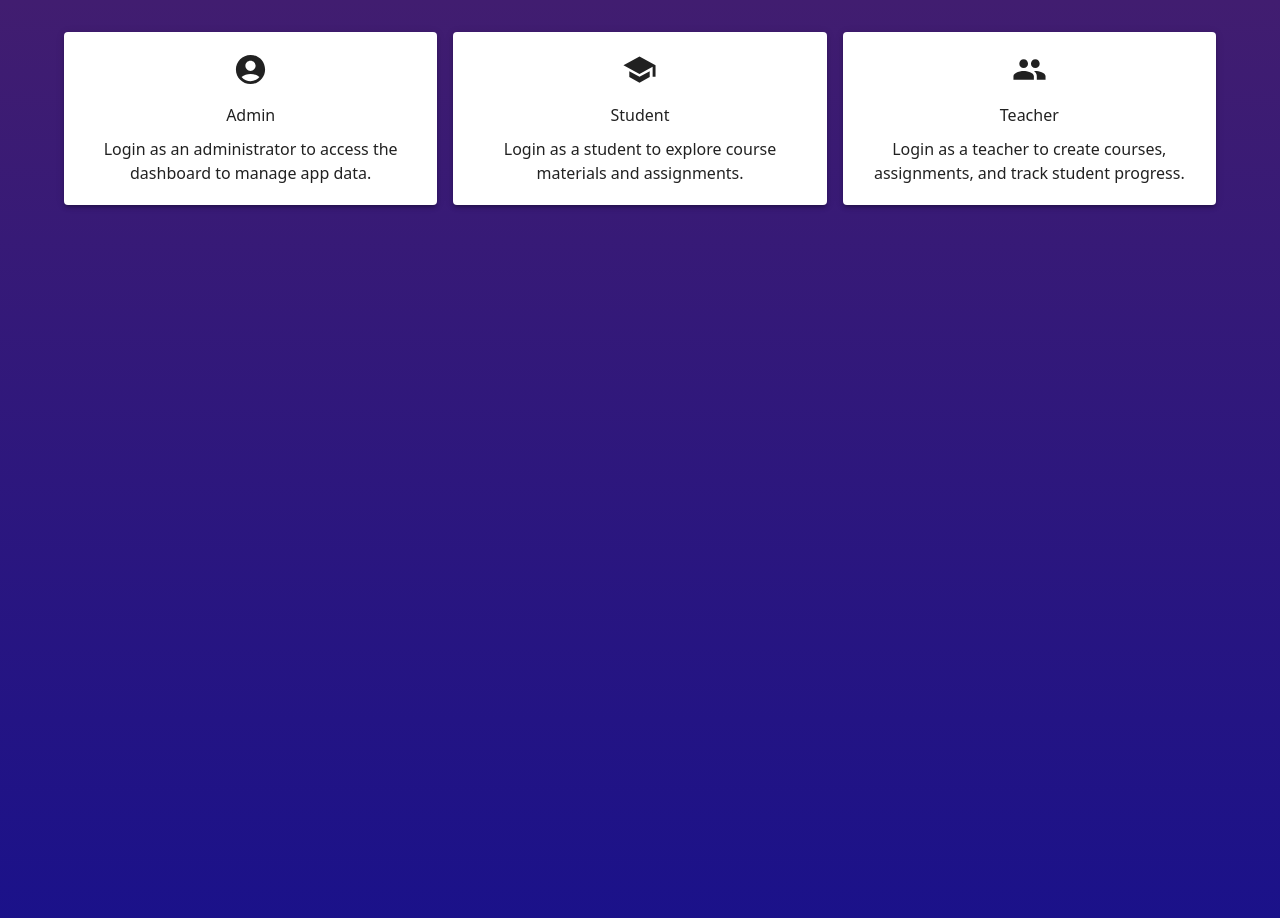
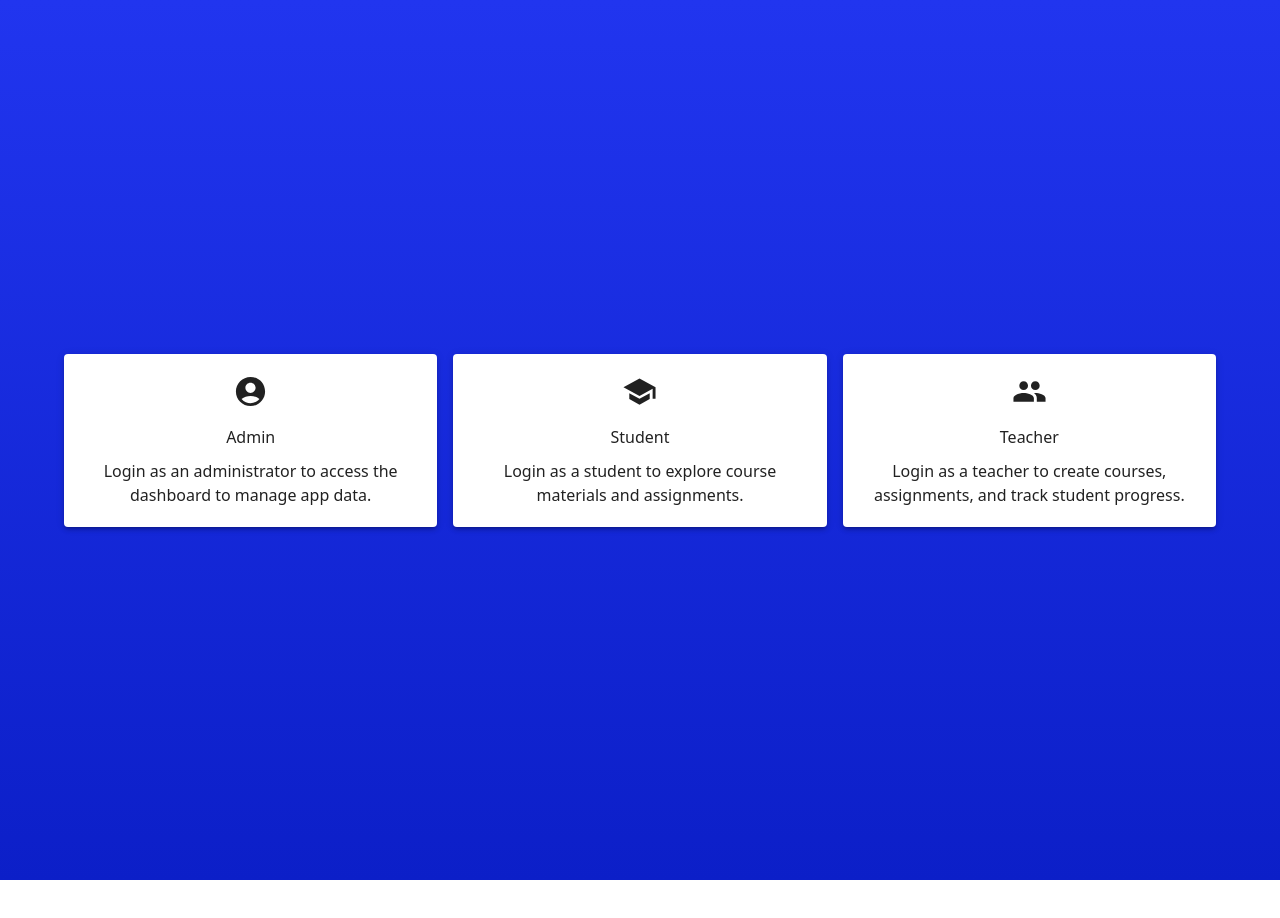
Before and after one commit to Vaniah1/Final-Project-DirectEd, a React (Vite) app in the folder client/: page /choose in a window 1280 px wide. Shown: the top 918 px of the page. After the commit the page ends 880 px from the top, so only its background shows below. Built offline with nearby package versions, Linux system fonts and the light colour scheme; a web font is replaced by a local one.

Commit message:
chose user section

```diff
--- a/client/src/pages/ChooseUser.jsx
+++ b/client/src/pages/ChooseUser.jsx
@@ -142,10 +142,11 @@ const ChooseUser = ({ visitor }) => {
 export default ChooseUser;
 
 const StyledContainer = styled.div`
-  background: linear-gradient(to bottom, #411d70, #19118b);
-  height: 120vh;
+  background: linear-gradient(to bottom, #2135EF, #0C1FC8);
+  height: 110vh;
   display: flex;
   justify-content: center;
+  align-items: center;
   padding: 2rem;
 `;
 
@@ -157,7 +158,7 @@ const StyledPaper = styled(Paper)`
   cursor:pointer;
 
   &:hover {
-    background-color: #2c2c6c;
+    background-color: #2135EF;
     color:white;
   }
 `;
```
